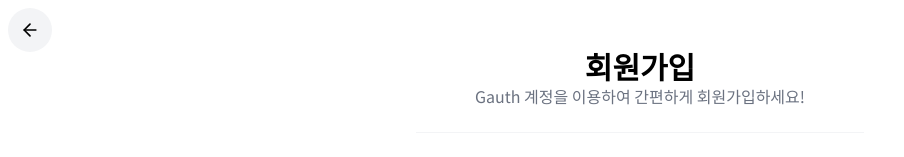
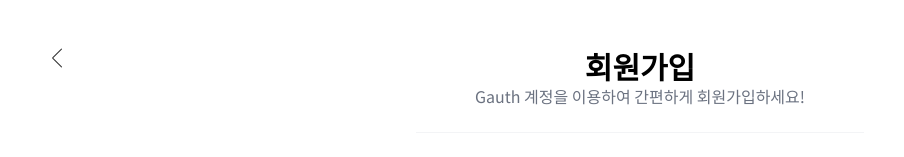
Before and after one commit to wwwcomcomcomcom/nexus-fe, a React (Vite) app: page /signup in a window 1280 px wide. Shown: the top 157 px of the page, without its empty margins (0-904 px from the left). Built offline with nearby package versions, Linux system fonts and the light colour scheme.

Commit message:
add left arrow icon

```diff
--- a/src/page/Signup.tsx
+++ b/src/page/Signup.tsx
@@ -4,6 +4,7 @@ import { useEffect } from "react";
 import * as GithubApi from "../shared/githubApi.ts";
 import GauthIcon from "../component/icons/GauthIcon.tsx";
 import GithubIcon from "../component/icons/GithubIcon.tsx";
+import LeftArrowIcon from "../component/elements/LeftArrowIcon.tsx";
 
 export default function Signup() {
   const [query] = useSearchParams();
@@ -30,7 +31,13 @@ export default function Signup() {
 
   return (
     <>
-      <a
+      <div
+        className="inline-flex items-center justify-center cursor-pointer top-7 ml-10 p-3 m-2 absolute"
+        onClick={() => navigate(-1)}
+      >
+        <LeftArrowIcon />
+      </div>
+      {/* <a
         className="inline-flex items-center justify-center rounded-full bg-gray-100 p-3 m-2 absolute"
         href="../"
       >
@@ -49,7 +56,7 @@ export default function Signup() {
           <path d="m12 19-7-7 7-7"></path>
           <path d="M19 12H5"></path>
         </svg>
-      </a>
+      </a> */}
       <div className="mx-auto max-w-md space-y-6 py-12">
         <div className="text-center">
           <h1 className="text-3xl font-bold">회원가입</h1>
```
